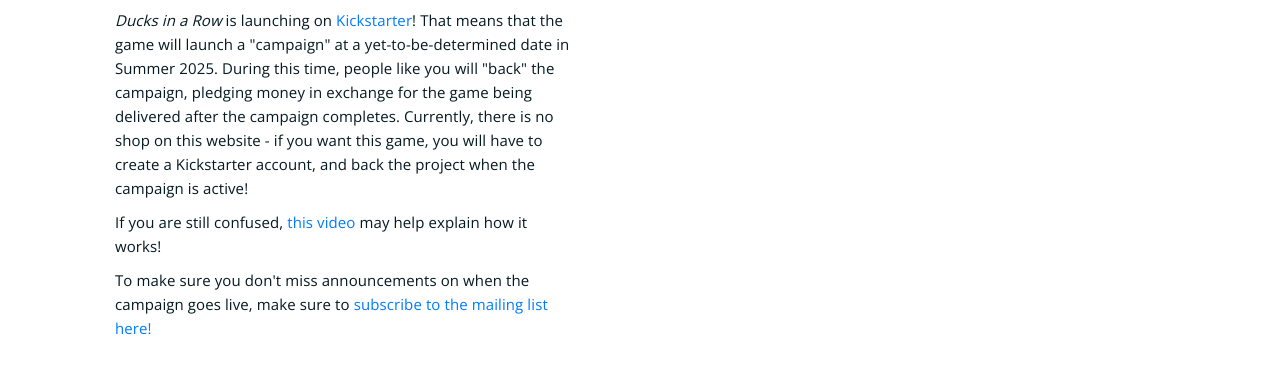
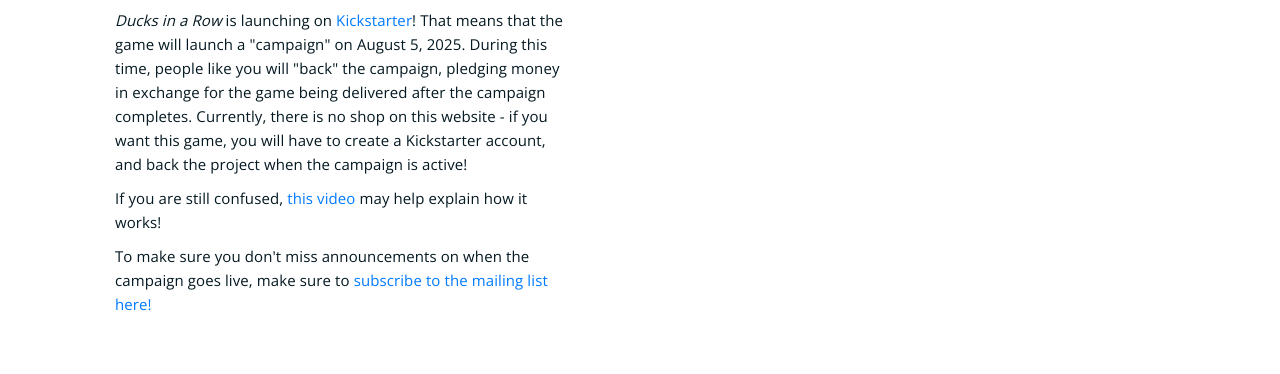
Before and after one commit to Aidangraef/DucksInARow, a plain HTML site: page shopcomingsoon.html in a window 1280 px wide. Shown: the part 786-1160 px from the top of the page. Drawn offline with nearby package versions, Linux system fonts and the light colour scheme.

Commit message:
launch announcement!

```diff
--- a/shopcomingsoon.html
+++ b/shopcomingsoon.html
@@ -277,7 +277,7 @@
 					<div class="abt-text">
 						<p class="top-sub">Looking for a Shop?</p>
 						<h2>What is a <span class="orange-text">Kickstarter?</span></h2>
-						<p><i>Ducks in a Row</i> is launching on <a href="https://help.kickstarter.com/hc/en-us/articles/115004996453-What-is-Kickstarter">Kickstarter</a>! That means that the game will launch a "campaign" at a yet-to-be-determined date in Summer 2025. During this time, people like you will "back" the campaign, pledging money in exchange for the game being delivered after the campaign completes. Currently, there is no shop on this website - if you want this game, you will have to create a Kickstarter account, and back the project when the campaign is active!</p>
+						<p><i>Ducks in a Row</i> is launching on <a href="https://help.kickstarter.com/hc/en-us/articles/115004996453-What-is-Kickstarter">Kickstarter</a>! That means that the game will launch a "campaign" on August 5, 2025. During this time, people like you will "back" the campaign, pledging money in exchange for the game being delivered after the campaign completes. Currently, there is no shop on this website - if you want this game, you will have to create a Kickstarter account, and back the project when the campaign is active!</p>
 						<p>If you are still confused, <a href="https://www.youtube.com/shorts/OjdTjMlDkag">this video</a> may help explain how it works!</p>
 						<p>To make sure you don't miss announcements on when the campaign goes live, make sure to <a href="mailinglist.html">subscribe to the mailing list here!</a></p>
 					</div>
```
Also changed, not shown: index.html (+1 -1 lines).
